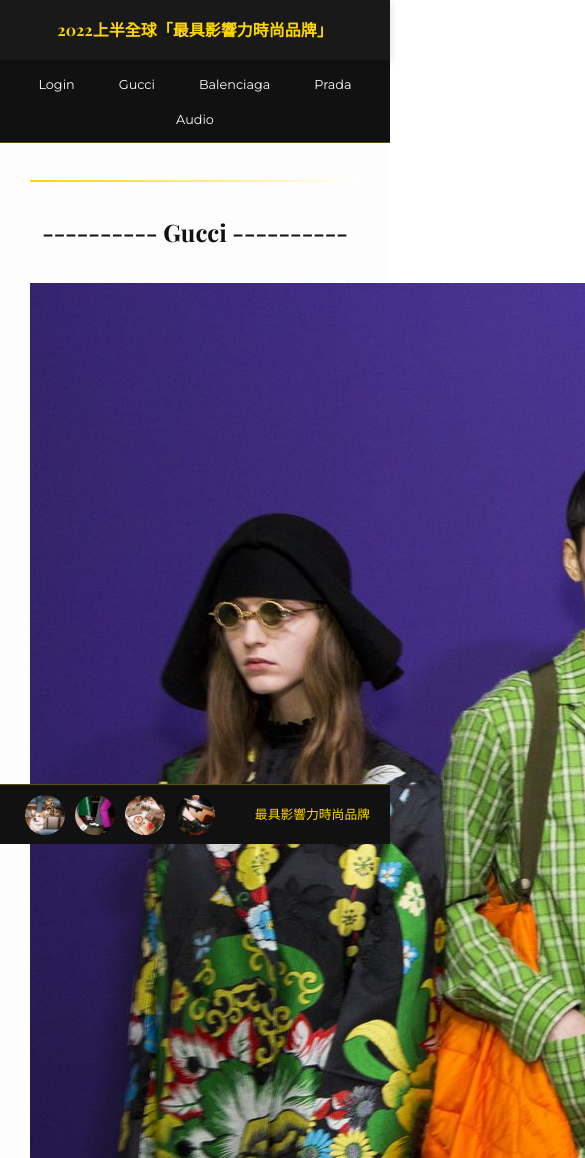
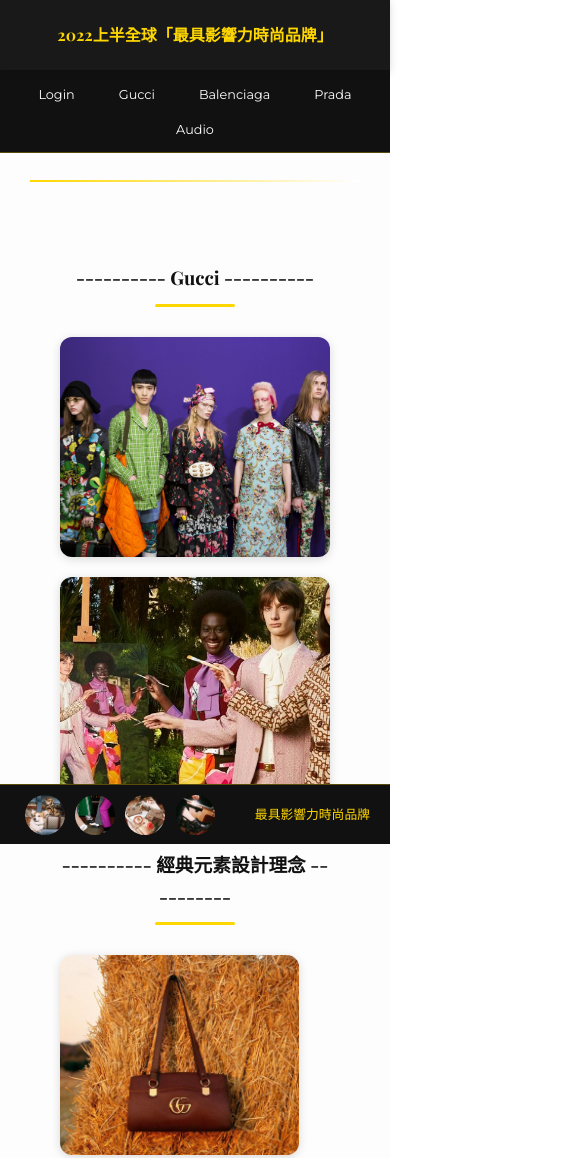
Before and after one commit to liu8230/portfolio2, a plain HTML site: page index.html in a window 390 px wide. Shown: the top 1158 px of the page, 585 px wide, since content can reach past the window. Drawn offline with nearby package versions, Linux system fonts and the light colour scheme.

Commit message:
Update index.html

```diff
--- a/index.html
+++ b/index.html
@@ -9,20 +9,24 @@
   <link href="https://fonts.googleapis.com/css2?family=Playfair+Display:wght@500;700&family=Montserrat:wght@400;500&display=swap" rel="stylesheet">
 
   <style>
+    /* Reset & Base */
     * {
       margin: 0;
       padding: 0;
       box-sizing: border-box;
     }
-
     body {
       font-family: 'Montserrat', sans-serif;
       background-color: #fff;
       color: #333;
       line-height: 1.7;
     }
+    img {
+      max-width: 100%;
+      display: block;
+    }
 
-        /* === Header === */
+    /* Header */
     header {
       position: fixed;
       top: 0;
@@ -37,16 +41,13 @@
       box-shadow: 0 2px 8px rgba(0,0,0,0.15);
       z-index: 1000;
     }
-
     header h1 {
       font-family: 'Playfair Display', serif;
       color: #FFD700;
       font-size: clamp(1rem, 3vw, 1.5rem);
-            text-align: center;
-            white-space: nowrap;
     }
 
-        /* === Navigation === */
+    /* Navigation */
     nav {
       position: fixed;
       top: 70px;
@@ -59,7 +60,6 @@
       justify-content: center;
       align-items: center;
     }
-
     #nav ul {
       list-style: none;
       display: flex;
@@ -68,11 +68,9 @@
       gap: 8px;
       padding: 10px 0;
     }
-
     #nav ul li {
       position: relative;
     }
-
     #nav ul li a {
       color: #fff;
       padding: 12px 18px;
@@ -80,14 +78,11 @@
       font-size: clamp(0.8rem, 2vw, 1rem);
       transition: color 0.3s ease, background 0.3s ease;
     }
-
     #nav ul li a:hover {
       color: #FFD700;
       background: rgba(255,255,255,0.05);
       border-radius: 6px;
     }
-
-        /* Dropdown */
     #nav ul ol {
       display: none;
       position: absolute;
@@ -98,22 +93,19 @@
       min-width: 150px;
       box-shadow: 0 2px 5px rgba(0,0,0,0.3);
     }
-
     #nav ul li:hover > ol {
       display: block;
     }
-
     #nav ul ol li a {
       padding: 10px 15px;
       display: block;
     }
-
     #nav ul ol li a:hover {
       background-color: #222;
       color: #FFD700;
     }
 
-        /* === Main Layout === */
+    /* Layout */
     .main-container {
       display: flex;
       margin-top: 130px;
@@ -123,15 +115,13 @@
     /* Aside (Slideshow) */
     aside {
       width: 280px;
-            min-width: 240px;
+      height: calc(100vh - 130px);
       position: fixed;
       top: 130px;
       left: 0;
-            height: calc(100vh - 200px);
-            background-color: #000;
+      background: #000;
       overflow: hidden;
     }
-
     aside > a {
       display: block;
       position: absolute;
@@ -142,14 +132,12 @@
       opacity: 0;
       animation: slider 30s linear infinite;
     }
-
     aside > a img {
       width: 100%;
       height: 100%;
       object-fit: cover;
       transition: transform 1.5s ease;
     }
-
     aside > a:hover img {
       transform: scale(1.05);
     }
@@ -161,7 +149,6 @@
       20% { opacity: 0; }
       100% { opacity: 0; }
     }
-
     aside > a:nth-child(1) { animation-delay: 0s; }
     aside > a:nth-child(2) { animation-delay: 5s; }
     aside > a:nth-child(3) { animation-delay: 10s; }
@@ -175,7 +162,6 @@
       width: calc(100% - 280px);
       padding: 30px;
       background-color: #fdfdfd;
-            min-height: calc(100vh - 200px);
     }
 
     .content-section h1,
@@ -184,8 +170,18 @@
       margin: 30px 0;
       font-family: 'Playfair Display', serif;
       color: #111;
+      position: relative;
     }
-
+    .content-section h1::after,
+    .content-section h3::after {
+      content: "";
+      display: block;
+      width: 80px;
+      height: 3px;
+      margin: 10px auto;
+      background: #FFD700;
+      border-radius: 2px;
+    }
     hr {
       margin: 20px 0;
       border: none;
@@ -193,37 +189,42 @@
       background: linear-gradient(to right, #FFD700, #fff);
     }
 
-        /* Text + Image Layout */
-        .text-left, .text-right {
+    /* Brand Intro & Text Images */
+    .brand-intro {
+      display: flex;
+      justify-content: center;
+      gap: 20px;
+      flex-wrap: wrap;
+      margin-bottom: 20px;
+    }
+    .brand-intro img,
+    .text-left img,
+    .text-right img {
+      max-width: 100%;
+      height: 280px;
+      object-fit: cover;
+      border-radius: 12px;
+      box-shadow: 0 2px 10px rgba(0,0,0,0.15);
+      transition: transform 0.3s ease, border 0.3s ease;
+    }
+    .text-left img:hover,
+    .text-right img:hover {
+      transform: scale(1.03);
+      border: 2px solid #FFD700;
+    }
+    .text-left,
+    .text-right {
       display: flex;
       align-items: flex-start;
       gap: 20px;
       margin: 30px 0;
       flex-wrap: wrap;
     }
-
-        .text-left img,
-        .text-right img {
-            width: 300px;
-            height: 300px;
-            object-fit: cover;
-            border-radius: 12px;
-            box-shadow: 0 2px 10px rgba(0,0,0,0.15);
-            transition: transform 0.3s ease, border 0.3s ease;
-        }
-
-        .text-left img:hover,
-        .text-right img:hover {
-            transform: scale(1.03);
-            border: 2px solid #FFD700;
-        }
-
     .text-left .text-content,
     .text-right .text-content {
       flex: 1;
       min-width: 300px;
     }
-
     .text-right {
       flex-direction: row-reverse;
       text-align: right;
@@ -235,7 +236,6 @@
       grid-template-columns: repeat(auto-fit, minmax(250px, 1fr));
       gap: 20px;
     }
-
     .product-grid img {
       width: 100%;
       height: 300px;
@@ -244,7 +244,6 @@
       box-shadow: 0 2px 8px rgba(0,0,0,0.1);
       transition: transform 0.3s ease, box-shadow 0.3s ease;
     }
-
     .product-grid img:hover {
       transform: scale(1.05);
       box-shadow: 0 4px 15px rgba(0,0,0,0.2);
@@ -255,7 +254,6 @@
       text-align: center;
       margin: 30px 0;
     }
-
     .video-container video {
       width: 100%;
       max-width: 800px;
@@ -277,7 +275,6 @@
       padding: 0 20px;
       z-index: 998;
     }
-
     footer img {
       width: 60px;
       height: 60px;
@@ -285,12 +282,10 @@
       border-radius: 50%;
       transition: all 0.3s ease;
     }
-
     footer img:hover {
       transform: scale(1.2) translateY(-5px);
       border: 2px solid #FFD700;
     }
-
     footer a {
       color: #FFD700;
       text-decoration: none;
@@ -303,45 +298,37 @@
       aside {
         display: none;
       }
-
       section {
         margin-left: 0;
         width: 100%;
       }
-
-            .text-left, .text-right {
+      .brand-intro {
+        flex-direction: column;
+        align-items: center;
+      }
+      .brand-intro img {
+        height: 220px;
+      }
+      .text-left,
+      .text-right {
         flex-direction: column;
         text-align: center;
       }
-
       .text-right {
         text-align: center;
       }
-
-            .text-left img, .text-right img {
-                width: 100%;
-                max-width: 300px;
-                margin: 0 auto;
     }
-        }
-
     @media (max-width: 576px) {
-            header {
-                height: 60px;
-            }
-
-            nav {
-                top: 60px;
-            }
-
       .product-grid {
         grid-template-columns: 1fr;
       }
-
+      .text-left img,
+      .text-right img {
+        height: 200px;
+      }
       footer {
         height: 60px;
       }
-
       footer img {
         width: 40px;
         height: 40px;
@@ -391,6 +378,7 @@
   </nav>
 
 	  <div class="main-container">
+	    <!-- 左側輪播 -->
 	    <aside>
 	      <a href="#"><img src="images/77.png" alt="Fashion Brand 1"></a>
 	      <a href="#"><img src="images/1.png" alt="Fashion Brand 2"></a>
@@ -400,16 +388,14 @@
 	      <a href="#"><img src="images/11.png" alt="Fashion Brand 6"></a>
 	    </aside>
 
-
         <section>
             <div id="top"></div>
             <hr>
 
-            <!-- Gucci Section -->
+	 <section>
 	      <div class="content-section" id="g">
 	        <h1>---------- Gucci ----------</h1>
-
-                <div id="gg" class="brand-intro">
+	        <div class="brand-intro" id="gg">
 	          <img src="images/13.jpg" alt="Gucci Logo">
 	          <img src="images/10.png" alt="Gucci Brand">
 	        </div>
@@ -631,10 +617,8 @@
     <p><strong>聲明用途：</strong>課堂作業 / Academic Assignment</p>
     <p><strong>製作日期：</strong>2024年</p>
 	</div>
-
         </section>
     </div>
-
 <footer>
     <img src="images/2.png" alt="Footer 1">
     <img src="images/3.png" alt="Footer 2">
```
Lines whose indentation alone changed are shown as unchanged.
